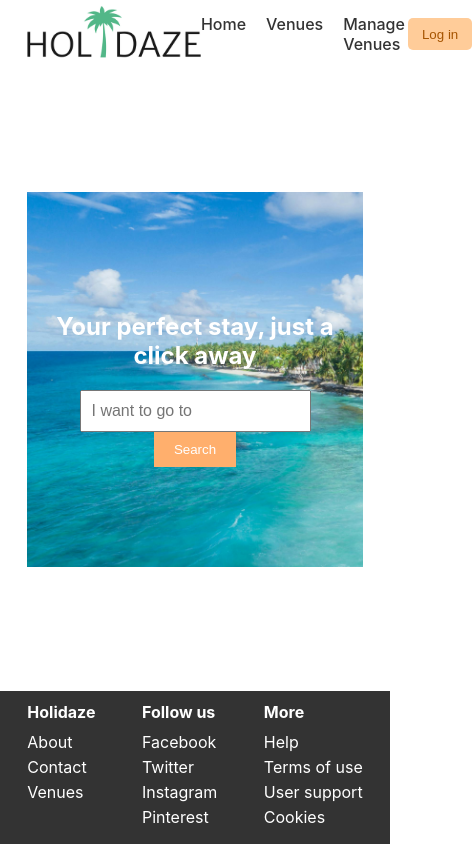
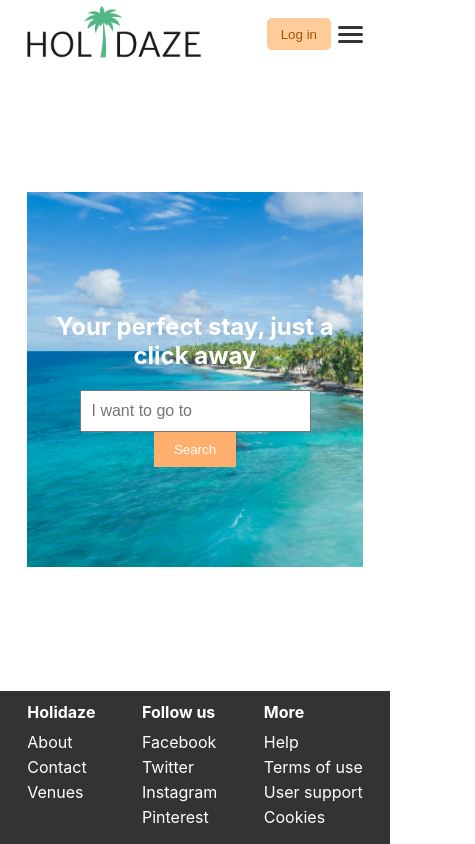
Before and after one commit to VeronicaOS/Project-Exam-2, a React (Create React App) app in the folder holidaze/: page / in a window 390 px wide. Shown: the whole page, 475 px wide, since content can reach past the window. Built offline with nearby package versions, Linux system fonts and the light colour scheme.

Commit message:
updated header

```diff
--- a/holidaze/public/index.html
+++ b/holidaze/public/index.html
@@ -24,6 +24,14 @@
       work correctly both with client-side routing and a non-root public URL.
       Learn how to configure a non-root public URL by running `npm run build`.
     -->
+        <link
+            href="https://fonts.googleapis.com/css2?family=Montserrat:wght@100;200;300;400;500;600;700&display=swap"
+            rel="stylesheet"
+        />
+        <script
+            src="https://kit.fontawesome.com/5b97174c12.js"
+            crossorigin="anonymous"
+        ></script>
         <title>React App</title>
     </head>
     <body>
@@ -38,6 +46,5 @@
 
       To begin the development, run `npm start` or `yarn start`.
       To create a production bundle, use `npm run build` or `yarn build`.
-    -->
-  </body>
+    --></body>
 </html>
--- a/holidaze/src/components/header/header.jsx
+++ b/holidaze/src/components/header/header.jsx
@@ -4,10 +4,11 @@ import styles from "./header.module.css";
 import logoImage from "../../assets/images/logo/holidaze-logo.png";
 
 const Header = () => {
-    const [isNavActive, setIsNavActive] = useState(false);
+    const [isMenuOpen, setIsMenuOpen] = useState(false);
 
-    const toggleNav = () => {
-        setIsNavActive(!isNavActive);
+    // Function to toggle menu open/close
+    const toggleMenu = () => {
+        setIsMenuOpen((prev) => !prev);
     };
 
     return (
@@ -20,28 +21,36 @@ const Header = () => {
                 />
             </div>
             <nav
-                className={`${styles.nav} ${isNavActive ? styles.active : ""}`}
+                className={`${styles.nav} ${isMenuOpen ? styles.open : ""}`}
                 id="nav"
             >
-                <Link className={styles.link}>Home</Link>
                 <Link to="/" className={styles.link}>
+                    Home
+                </Link>
+                <Link to="/Venues" className={styles.link}>
                     Venues
                 </Link>
-                <Link to="/contact" className={styles.link}>
+                <Link to="/Manage Venues" className={styles.link}>
                     Manage Venues
                 </Link>
             </nav>
-            <div>
+            <div className={styles.headerRight}>
                 <button className={styles.logbutton}>Log in</button>
             </div>
             <div
                 className={styles.hamburger}
                 id="hamburger"
-                onClick={toggleNav}
+                onClick={toggleMenu}
             >
-                <span></span>
-                <span></span>
-                <span></span>
+                <span
+                    className={`${styles.bar} ${isMenuOpen ? styles.bar1 : ""}`}
+                ></span>
+                <span
+                    className={`${styles.bar} ${isMenuOpen ? styles.bar2 : ""}`}
+                ></span>
+                <span
+                    className={`${styles.bar} ${isMenuOpen ? styles.bar3 : ""}`}
+                ></span>
             </div>
         </header>
     );
--- a/holidaze/src/components/header/header.module.css
+++ b/holidaze/src/components/header/header.module.css
@@ -6,7 +6,7 @@
 }
 
 .logo {
-    flex: 1;
+    width: 16rem;
 }
 
 .logoImage {
@@ -14,7 +14,6 @@
 }
 
 .nav {
-    flex: 2;
     display: flex;
     justify-content: center;
     gap: 20px;
@@ -36,21 +35,36 @@
     cursor: pointer;
 }
 
-.hamburger span {
+.bar {
+    width: 25px;
     height: 3px;
-    width: 100%;
     background-color: #333;
-    border-radius: 5px;
+    margin: 2px 0;
+    transition: 0.4s;
+    border-radius: 1.5px;
+}
+
+/* Styling for the bars when the menu is open */
+.bar1 {
+    transform: rotate(45deg) translate(5px, 5px);
+}
+
+.bar2 {
+    opacity: 0; /* Hides the middle bar */
+}
+
+.bar3 {
+    transform: rotate(-45deg) translate(5px, -5px);
 }
 
 .nav {
     display: flex;
 }
 
-.nav.active {
+.headerRight {
+    width: 16rem;
     display: flex;
-    flex-direction: column;
-    gap: 10px;
+    justify-content: flex-end;
 }
 
 .logbutton {
@@ -62,3 +76,39 @@
     width: 4rem;
     height: 2rem;
 }
+
+/* MEDIA QUERIES MOBILE & IPAD */
+@media only screen and (min-width: 0px) and (max-width: 1180px) {
+    /* Hide navigation and login button container on smaller screens */
+    .nav {
+        display: none;
+    }
+
+    /* Show the hamburger menu icon */
+    .hamburger {
+        display: flex;
+        flex-direction: column;
+        justify-content: center;
+        height: 24px;
+    }
+
+    /* Open the navigation menu and display login button inside the menu */
+    .open {
+        display: flex;
+        flex-direction: column;
+        position: absolute;
+        top: 60px;
+        right: 20px;
+        background-color: #333;
+        padding: 10px;
+        border-radius: 5px;
+    }
+
+    /* Style the nav links inside the open menu */
+    .open a {
+        padding: 10px 0;
+        text-align: right;
+        color: white;
+        text-decoration: none;
+    }
+}
--- a/holidaze/src/index.css
+++ b/holidaze/src/index.css
@@ -1,13 +1,11 @@
 body {
-  margin: 0;
-  font-family: -apple-system, BlinkMacSystemFont, 'Segoe UI', 'Roboto', 'Oxygen',
-    'Ubuntu', 'Cantarell', 'Fira Sans', 'Droid Sans', 'Helvetica Neue',
-    sans-serif;
-  -webkit-font-smoothing: antialiased;
-  -moz-osx-font-smoothing: grayscale;
+    margin: 0;
+    font-family: -apple-system, BlinkMacSystemFont, "Montserrat", sans-serif,
+        "Helvetica Neue";
+    -webkit-font-smoothing: antialiased;
+    -moz-osx-font-smoothing: grayscale;
 }
 
 code {
-  font-family: source-code-pro, Menlo, Monaco, Consolas, 'Courier New',
-    monospace;
+    font-family: "Montserrat", sans-serif;
 }
```
Lines whose indentation alone changed are shown as unchanged.
